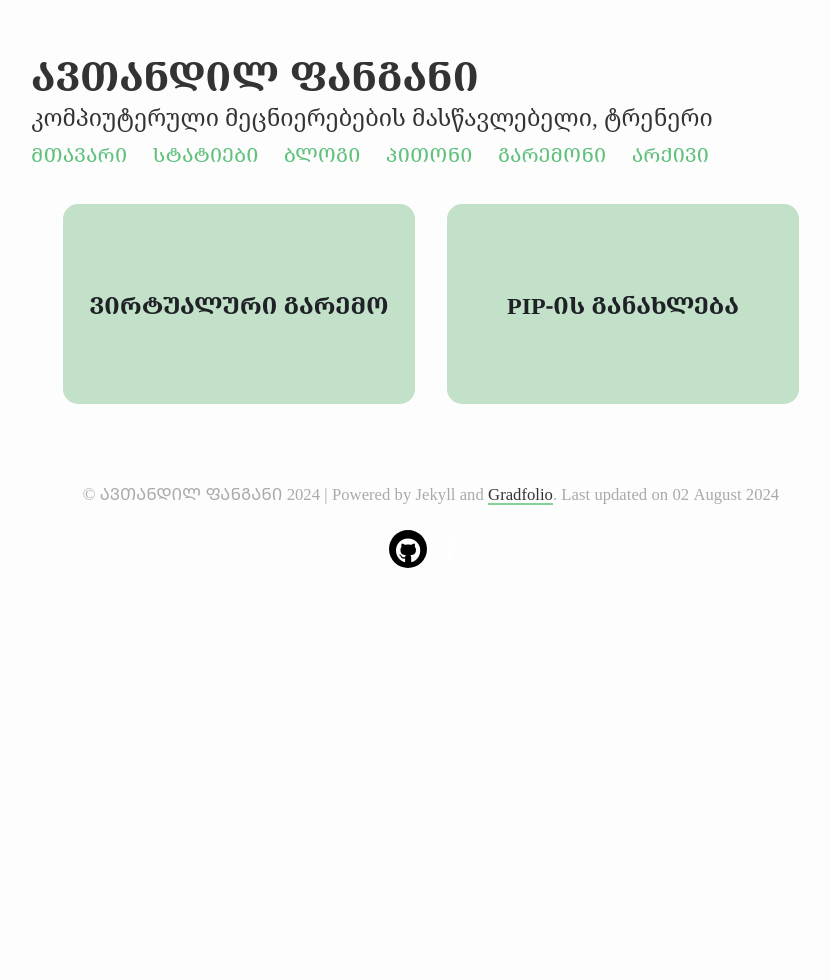
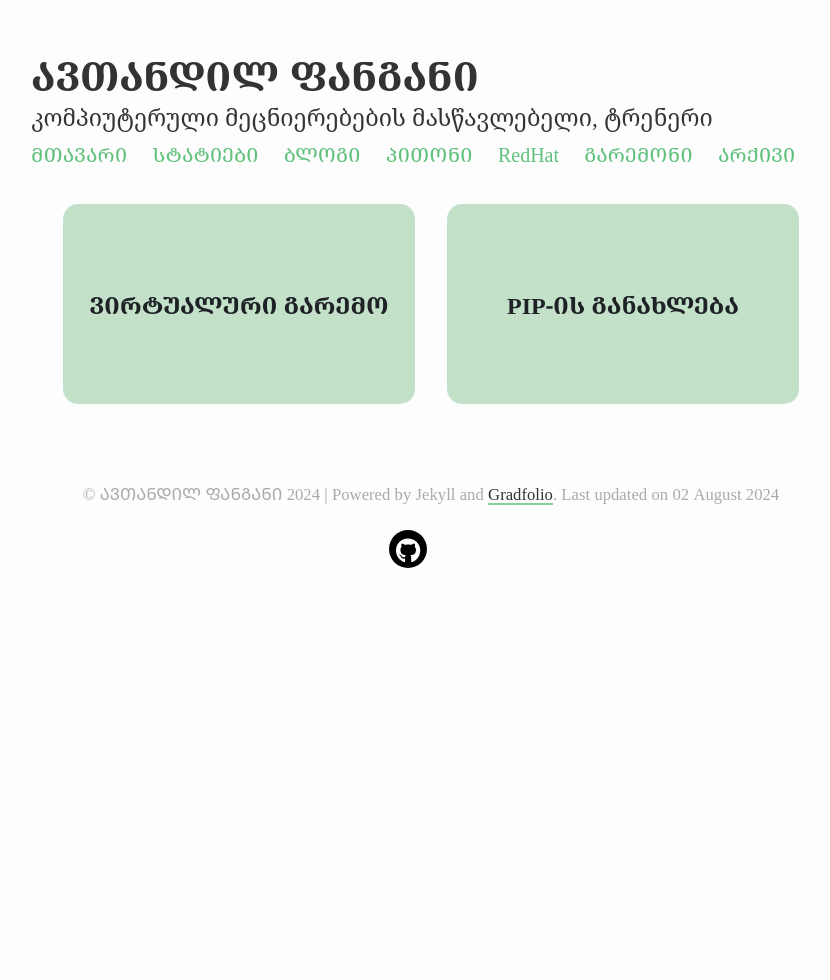
Before and after one commit to avtotrainer/portfolio, a Jekyll site: the page built from _pages/python.md, in a window 1280 px wide. Shown: the whole page, without its empty margins (209-1039 px from the left). Built offline with Jekyll 4.4.1, drawn with Linux system fonts in a browser that asks for light colours; nearby versions of some CDN libraries.

```diff
--- a/_config.yml
+++ b/_config.yml
@@ -35,7 +35,9 @@ navigation:
     url: /blog/
   - title: ᲞᲘᲗᲝᲜᲘ
     url: /python/
-  - title: ᲒᲐᲠᲔᲛᲝᲜᲘ﻿
+  - title: RedHat
+    url: /redhat/
+  - title: ᲒᲐᲠᲔᲛᲝᲜᲘ
     url: /envi/
   - title: ᲐᲠᲥᲘᲕᲘ
     url: /archive/
```
Also changed, not shown: _redhat/intro.md (added, +7 -0 lines), Gemfile.lock, 1 other file.
